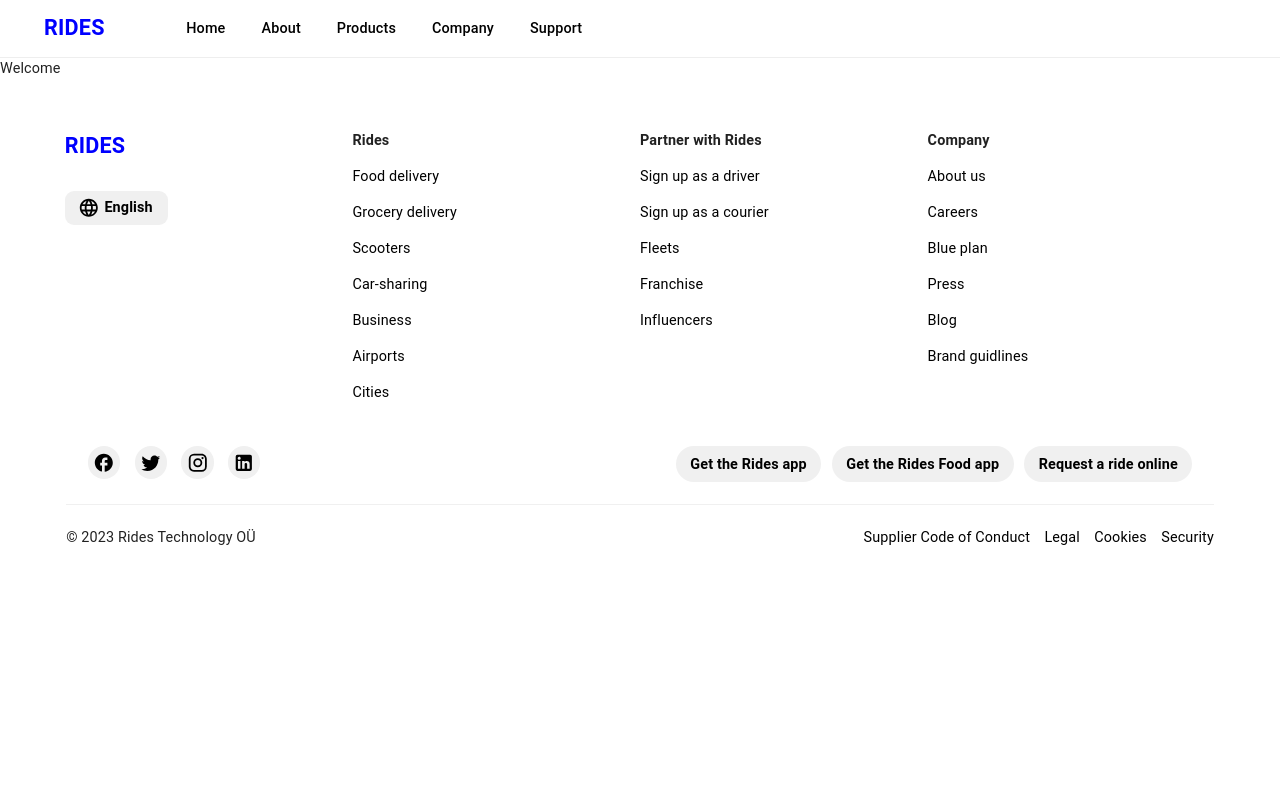
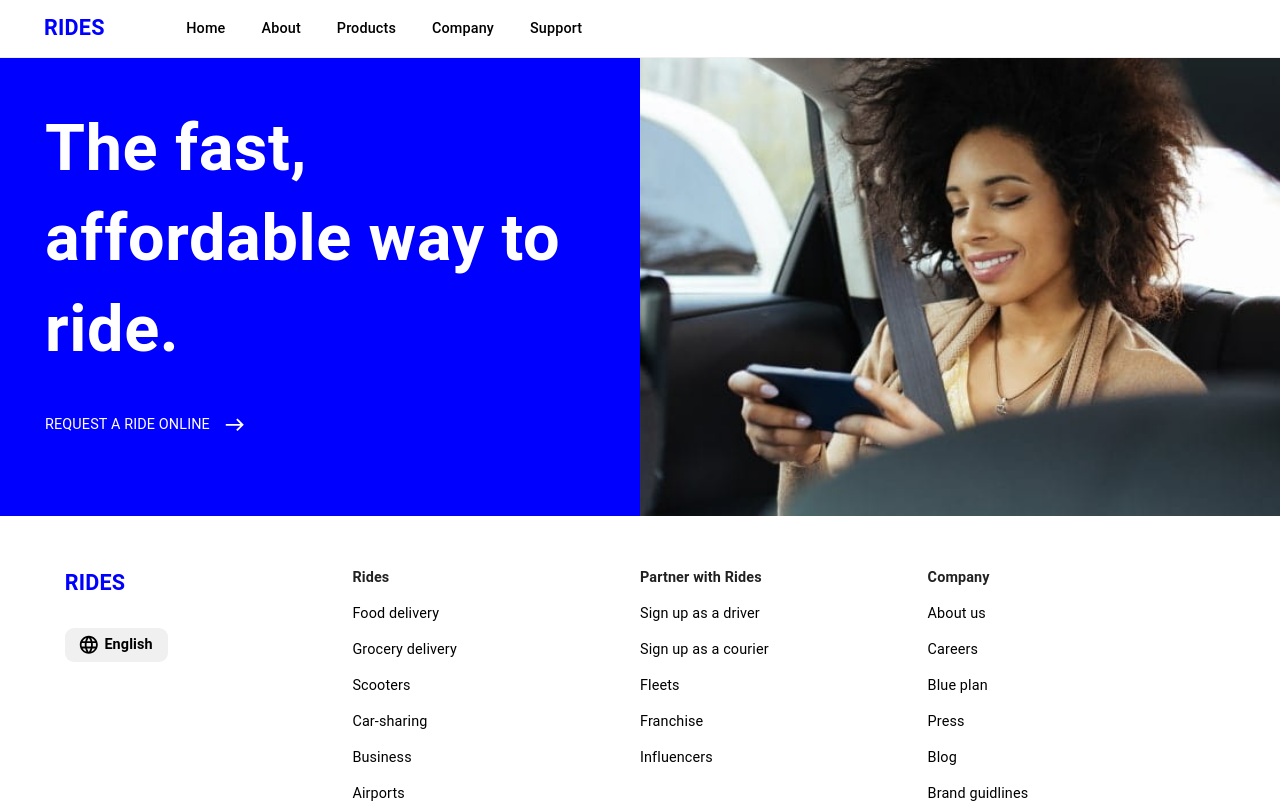
Before and after one commit to Shukura2/rides-frontend, a Next.js app: page / in a window 1280 px wide. Shown: the top 803 px of the page. Built offline with nearby package versions, Linux system fonts and the light colour scheme.

Commit message:
Hero section design

```diff
--- a/pages/index.tsx
+++ b/pages/index.tsx
@@ -1,7 +1,12 @@
+import HeroSection from "@/components/HeroSection";
 import MainLayout from "@/components/layouts/MainLayout";
 
 const Welcome = () => {
-  return <div>Welcome</div>;
+  return (
+    <div>
+      <HeroSection />
+    </div>
+  );
 };
 
 Welcome.getLayout = MainLayout;
--- /dev/null
+++ b/src/components/HeroSection/index.tsx
@@ -0,0 +1,50 @@
+import Link from "next/link";
+import Box from "@mui/material/Box";
+import Typography from "@mui/material/Typography";
+import Grid from "@mui/material/Grid";
+import EastIcon from "@mui/icons-material/East";
+import { Lexend } from "@next/font/google";
+import style from "./style";
+
+const lexend = Lexend({ subsets: ["latin"] });
+
+const HeroSection = (): JSX.Element => {
+  return (
+    <Box sx={style.background}>
+      <Box sx={style.wrapper}>
+        <Grid container sx={{ display: "flex" }}>
+          <Grid item xs={12} lg={6} sx={style.align}>
+            <Typography sx={style.main} className={lexend.className}>
+              The fast, affordable way to ride.
+            </Typography>
+
+            <Link href="/">
+              <Typography sx={style.link} className={lexend.className}>
+                Request a ride online
+                <span>
+                  <EastIcon sx={{ marginLeft: "16px" }} />
+                </span>
+              </Typography>
+            </Link>
+          </Grid>
+          <Grid
+            item
+            xs={12}
+            lg={6}
+            sx={{
+              maxHeight: "770px",
+            }}
+          >
+            <Box
+              component="img"
+              src="/images/smiling-girl.jpg"
+              sx={style.imageWrap}
+            />
+          </Grid>
+        </Grid>
+      </Box>
+    </Box>
+  );
+};
+
+export default HeroSection;
--- /dev/null
+++ b/src/components/HeroSection/style.ts
@@ -0,0 +1,39 @@
+import color from "@/assets/base/colors";
+
+const style = {
+  background: {
+    background: color.blue.main,
+  },
+  wrapper: {
+    maxWidth: "1536px",
+    margin: "0 auto",
+  },
+  align: {
+    padding: {
+      xs: "30px 45px",
+      md: "50px",
+      xxl: "130px 42px 80px 100px",
+    },
+  },
+  main: {
+    fontSize: { xs: "38px", md: "72px" },
+    fontWeight: 700,
+    lineHeight: 1.4,
+    color: color.white.main,
+    marginBottom: "44px",
+    marginTop: { xs: "32px", lg: "0" },
+  },
+  link: {
+    textTransform: "uppercase",
+    color: color.white.main,
+    marginBottom: "32px",
+    display: "flex",
+  },
+  imageWrap: {
+    width: "100%",
+    height: "100%",
+    objectFit: "cover",
+  },
+};
+
+export default style;
```
Also changed, not shown: public/images/smiling-girl.jpg (added).
